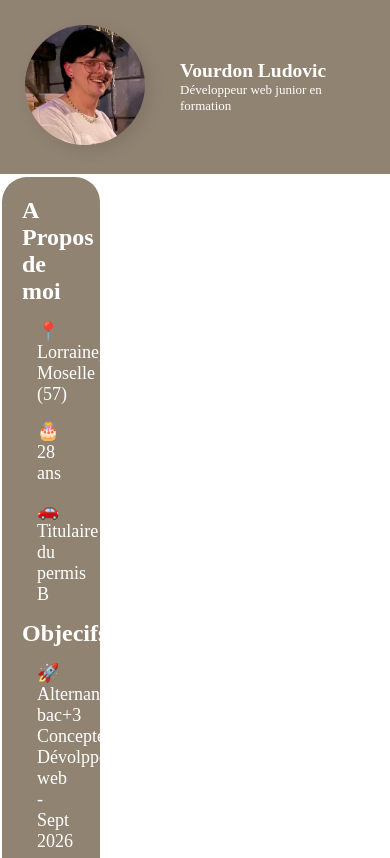
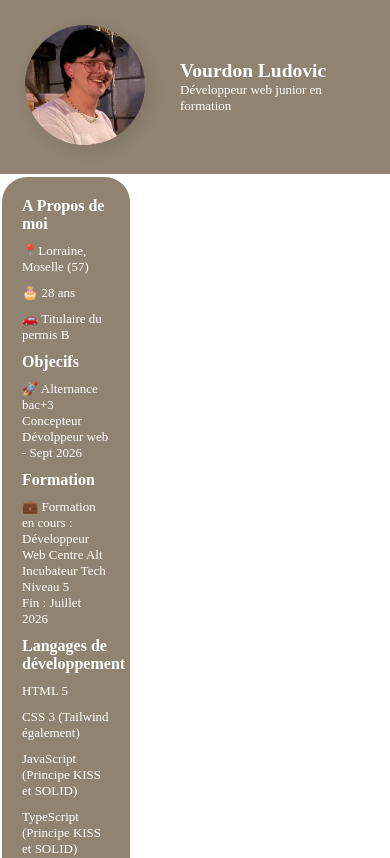
Before and after one commit to LudovicVRDN/WebCV, a React (Vite) app in the folder webCV/: page / in a window 390 px wide. Shown: the top 858 px of the page. Built offline with nearby package versions, Linux system fonts and the light colour scheme.

Commit message:
feat aside CSS continue

```diff
--- a/webCV/src/components/aside.jsx
+++ b/webCV/src/components/aside.jsx
@@ -30,8 +30,8 @@ function Aside() {
       </ul>
       <h2>Contact</h2>
       <ul>
-        <li>📱 Télephone : 06.65.05.06.40</li>
-        <li>✉️ Email : vourdon@live.fr</li>
+        <li>📱 Télephone: 06.65.05.06.40</li>
+        <li>✉️ Email: vourdon@live.fr</li>
       </ul>
       <h2></h2>
       <ul>
--- a/webCV/src/style/aside.css
+++ b/webCV/src/style/aside.css
@@ -2,8 +2,8 @@
     background-color: var(--bg-header);
     display: flex;
     flex-direction: column;
-    height: 100vh;
-    width: 25vw;
+
+    width: 25rem;
     padding: 20px;
     margin-left: 2px;
     border-radius: 25px;
@@ -15,18 +15,15 @@
     font-size: large;
 }
 @media screen and (max-width: 767px){
-    .profilPicture{
-    width: 120px ;
-    height: 120px;
+    .contactASide{
+        width: 8rem;
     }
-    .headerBanner{
-    display: flex;
-    justify-content: space-between;
-    align-items: center;
-    font-size: 13px;
-    gap:35px
+    .contactASide h2{
+        font-size: medium;
     }
-    .header button{
-    margin-bottom: 15px;
+    .contactASide li{
+        font-size: small;
+        margin: 10px 0;
+    }
+
 }
-}
--- a/webCV/src/style/header.css
+++ b/webCV/src/style/header.css
@@ -5,7 +5,9 @@
     justify-content: space-around;
     align-items: center;
     font-size: x-large;
-       background-color: var(--bg-header);
+    background-color: var(--bg-header);
+      width: 100vw;
+  max-width: 100%;  /* Bloque overflow */
     padding: 25px;
     color: white;
     border-bottom: 3px solid white;
--- a/webCV/src/style/index.css
+++ b/webCV/src/style/index.css
@@ -15,4 +15,7 @@
 }
 body{
     display: flex;
+        width: 100vw;
+  max-width: 100%;  /* Bloque overflow */
+  overflow-x: hidden;
 }
```
